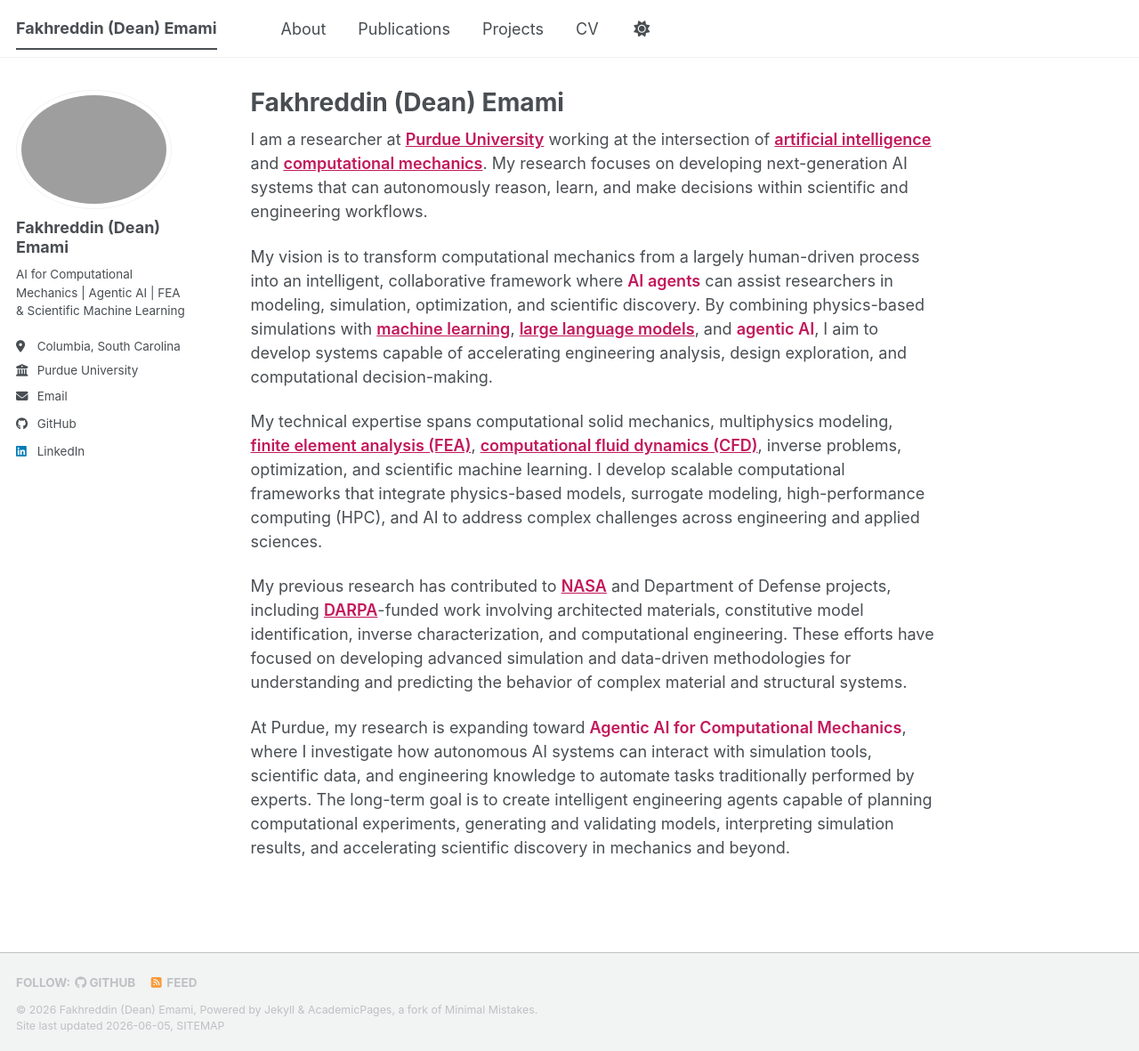
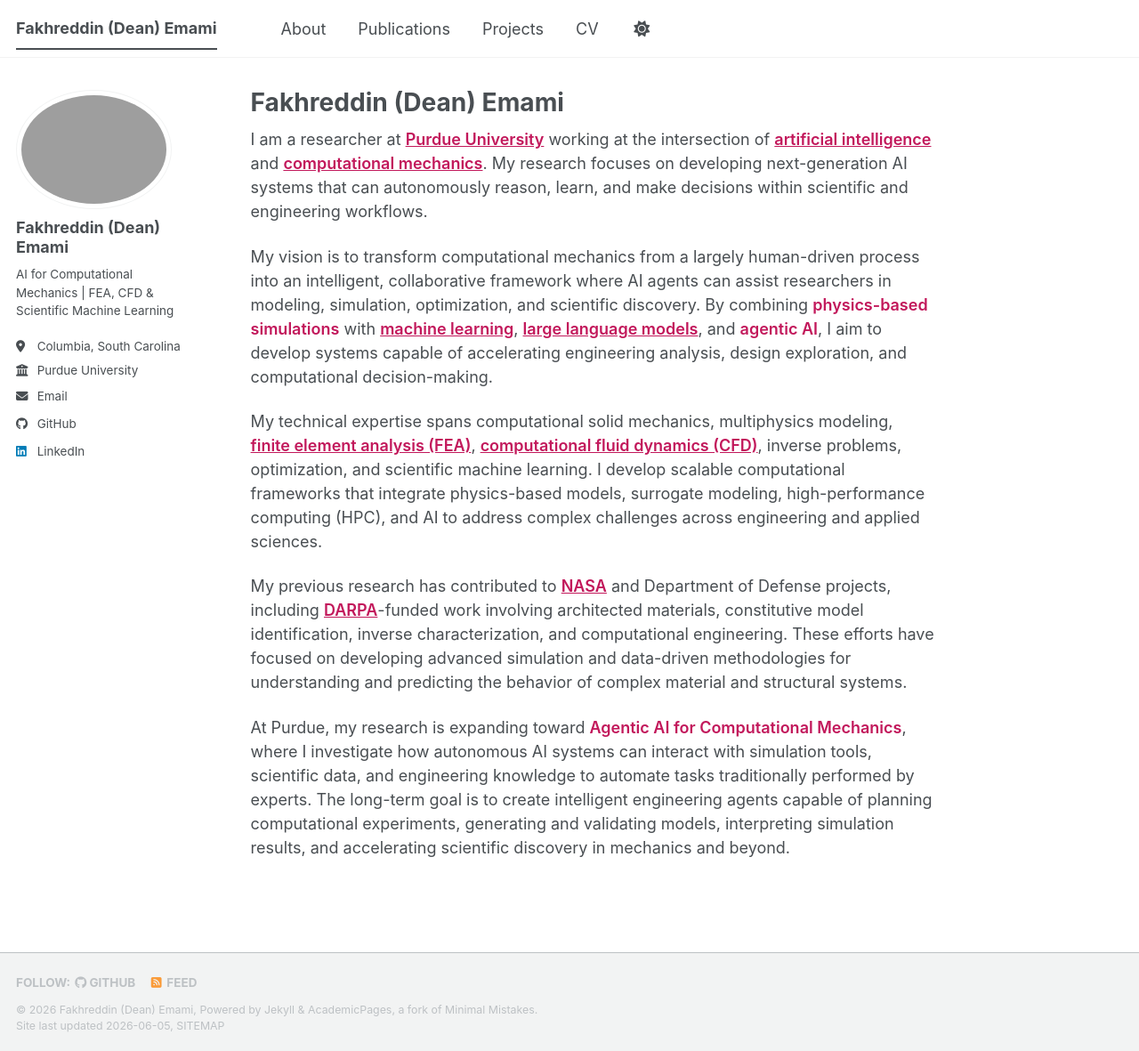
Before and after one commit to fakhreddinemami/fakhreddinemami.github.io, a Jekyll site: the page built from _pages/about.md, in a window 1280 px wide and 1181 px high. Shown: the whole window at 89% size. Built offline with Jekyll 4.4.1, drawn with Linux system fonts in a browser that asks for light colours; a script bundle is joined from its source files by our own code; library files that are not in the unit come from our copies.

Commit message:
update pink

```diff
--- a/_config.yml
+++ b/_config.yml
@@ -26,7 +26,7 @@
   avatar           : "profile.png"
   name             : "Fakhreddin (Dean) Emami"
   pronouns         : # example: "she/her"
-  bio              : "AI for Computational Mechanics | Agentic AI | FEA & Scientific Machine Learning"
+  bio              : "AI for Computational Mechanics | FEA, CFD & Scientific Machine Learning"
   location         : "Columbia, South Carolina"
   employer         : "Purdue University"
   uri              : # URL
--- a/_pages/about.md
+++ b/_pages/about.md
@@ -9,7 +9,7 @@
 
 I am a researcher at <a href="https://www.purdue.edu/" style="color:#c2185b; font-weight:600;">Purdue University</a> working at the intersection of <a href="https://en.wikipedia.org/wiki/Artificial_intelligence" style="color:#c2185b; font-weight:600;">artificial intelligence</a> and <a href="https://en.wikipedia.org/wiki/Computational_mechanics" style="color:#c2185b; font-weight:600;">computational mechanics</a>. My research focuses on developing next-generation AI systems that can autonomously reason, learn, and make decisions within scientific and engineering workflows.
 
-My vision is to transform computational mechanics from a largely human-driven process into an intelligent, collaborative framework where <span style="color:#c2185b; font-weight:600;">AI agents</span> can assist researchers in modeling, simulation, optimization, and scientific discovery. By combining physics-based simulations with <a href="https://en.wikipedia.org/wiki/Machine_learning" style="color:#c2185b; font-weight:600;">machine learning</a>, <a href="https://en.wikipedia.org/wiki/Large_language_model" style="color:#c2185b; font-weight:600;">large language models</a>, and <span style="color:#c2185b; font-weight:600;">agentic AI</span>, I aim to develop systems capable of accelerating engineering analysis, design exploration, and computational decision-making.
+My vision is to transform computational mechanics from a largely human-driven process into an intelligent, collaborative framework where AI agents can assist researchers in modeling, simulation, optimization, and scientific discovery. By combining <span style="color:#c2185b; font-weight:600;">physics-based simulations</span> with <a href="https://en.wikipedia.org/wiki/Machine_learning" style="color:#c2185b; font-weight:600;">machine learning</a>, <a href="https://en.wikipedia.org/wiki/Large_language_model" style="color:#c2185b; font-weight:600;">large language models</a>, and <span style="color:#c2185b; font-weight:600;">agentic AI</span>, I aim to develop systems capable of accelerating engineering analysis, design exploration, and computational decision-making.
 
 My technical expertise spans computational solid mechanics, multiphysics modeling, <a href="https://en.wikipedia.org/wiki/Finite_element_method" style="color:#c2185b; font-weight:600;">finite element analysis (FEA)</a>, <a href="https://en.wikipedia.org/wiki/Computational_fluid_dynamics" style="color:#c2185b; font-weight:600;">computational fluid dynamics (CFD)</a>, inverse problems, optimization, and scientific machine learning. I develop scalable computational frameworks that integrate physics-based models, surrogate modeling, high-performance computing (HPC), and AI to address complex challenges across engineering and applied sciences.
 
```
